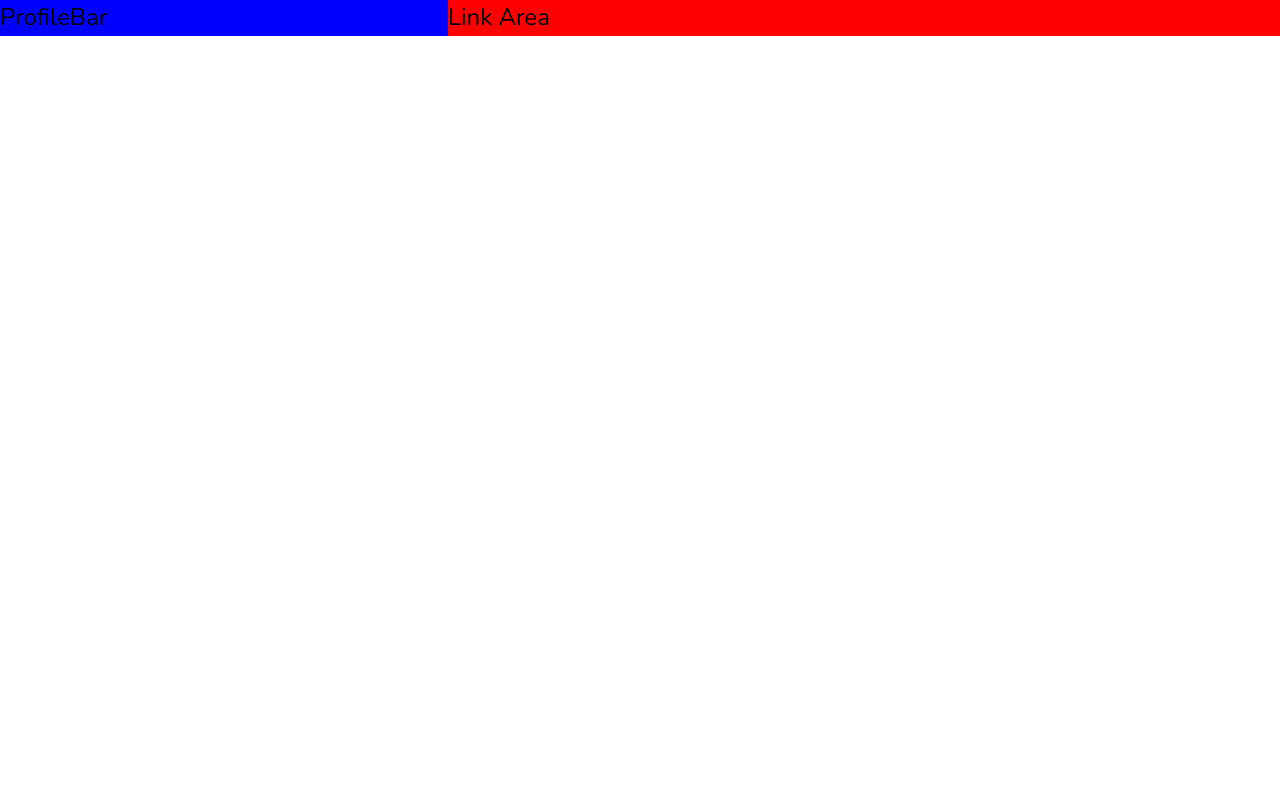
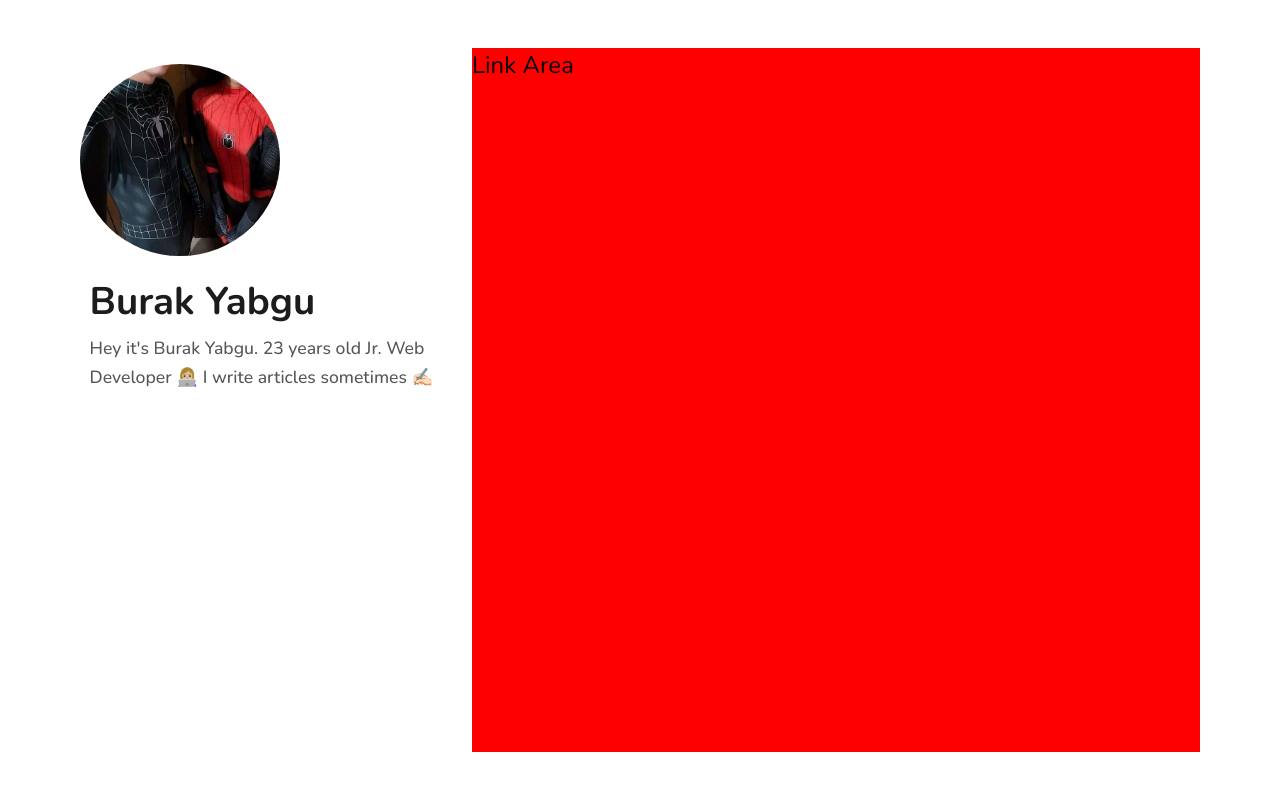
Before and after one commit to burakbehlull/url-sharing-platform, a React (Vite) app: page / in a window 1280 px wide. Shown: the top 790 px of the page. Built offline with nearby package versions, Linux system fonts and the light colour scheme.

Commit message:
feat: Completed 'Profilebar' component

```diff
--- a/public/sass/pages/_linkarea.scss
+++ b/public/sass/pages/_linkarea.scss
@@ -1,4 +1,7 @@
-&#profilebar {
-    flex: 35%;
-    background-color: blue;
+&#linkarea {
+    flex: 65%;
+
+    background-color: red;
+
+
 }
--- a/public/sass/pages/_profilebar.scss
+++ b/public/sass/pages/_profilebar.scss
@@ -1,5 +1,32 @@
-&#linkarea {
-    flex: 65%;
+&#profilebar {
+    flex: 35%;
 
-    background-color: red;
+    .profileSpace {
+        padding-top: 1em;
+        width: max(15em);
+        height: max(13rem);
+
+
+        img {
+            border-radius: 50%;
+            width: calc(10.5em + 2em);
+            height: 100%;
+        }
+    }
+    .profileAbout{
+        text-align: start;
+        margin-left: .6em;
+        margin-top: 1.3em;
+        h1{
+            color: #1d1c1c;
+            font-weight: 700;
+            font-size: 2.4em;
+        }
+        p {
+            padding-top: .4em;
+            color: #565656;
+            font-size: 1.1em;
+            font-weight: 500;
+        }
+    }
 }
--- a/src/components/ProfileBar.tsx
+++ b/src/components/ProfileBar.tsx
@@ -1,10 +1,17 @@
 import React from 'react'
 
+import ProfileImg from '../../public/img/profile.jpg'
 
 export default function ProfileBar(){
     return(
         <section id='profilebar'>
-            <h1>ProfileBar</h1>
+            <div className="profileSpace">
+                <img src={ProfileImg} alt="Profile Image" />
+            </div>
+            <div className='profileAbout'>
+                <h1>Burak Yabgu</h1>
+                <p>Hey it's Burak Yabgu. 23 years old Jr. Web Developer 👩🏼‍💻 I write articles sometimes ✍🏻</p>
+            </div>
         </section>
     )
 }
--- a/src/main.scss
+++ b/src/main.scss
@@ -5,9 +5,20 @@
 }
 
 main {
+    height: 100vh;
+    width: 100%;
+    padding: 3rem 5rem;
     display: flex;
+
     section {
         @import '../public/sass/pages/linkarea';
         @import '../public/sass/pages/profilebar';
     }
 }
+
+@media (max-width: 640px){
+    main {
+        padding: 1.3rem;
+        flex-direction: column;
+    }
+}
```
Also changed, not shown: public/img/profile.jpg (added), 1 other file (tests, documents, lock files or other folders).
